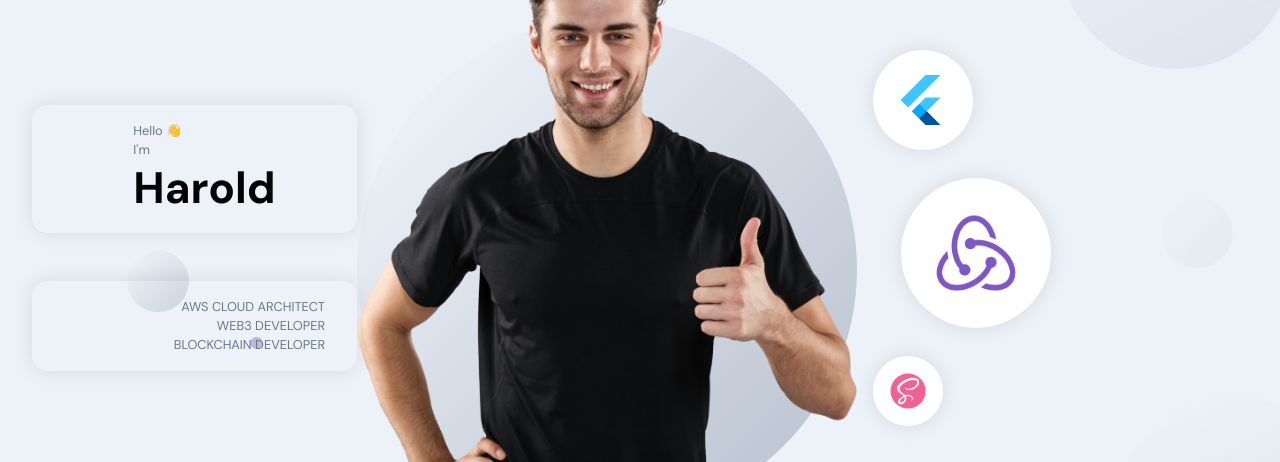
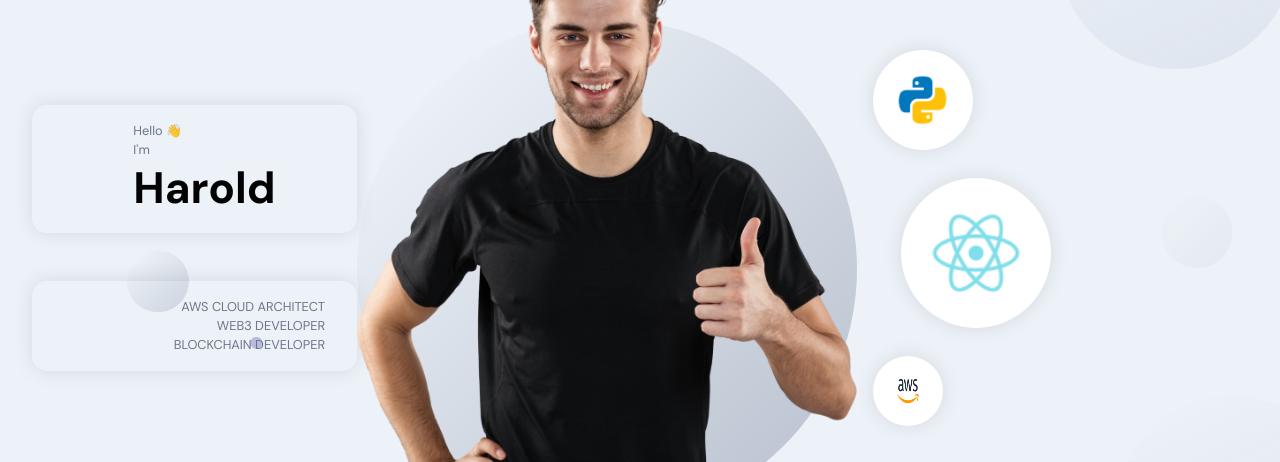
Before and after one commit to colonelxy/frontend_react, a React (Create React App) app: page / in a window 1280 px wide. Shown: the part 172-634 px from the top of the page. Built offline with nearby package versions, Linux system fonts and the light colour scheme.

Commit message:
Added tech aws and web3

```diff
--- a/src/constants/images.js
+++ b/src/constants/images.js
@@ -1,3 +1,4 @@
+import aws from '../assets/aws.png';
 import email from '../assets/email.png';
 import mobile from '../assets/mobile.png';
 import api from '../assets/api.png';
@@ -17,6 +18,7 @@ import redux from '../assets/redux.png';
 import sass from '../assets/sass.png';
 import typescript from '../assets/typescript.png';
 import vue from '../assets/vue.png';
+import web3 from '../assets/web3.jpeg';
 
 import about01 from '../assets/about01.png';
 import about02 from '../assets/about02.png';
@@ -36,6 +38,7 @@ import skype from '../assets/skype.png';
 import spotify from '../assets/spotify.png';
 
 export default {
+  aws,
   email,
   mobile,
   api,
@@ -55,6 +58,7 @@ export default {
   sass,
   typescript,
   vue,
+  web3,
   about01,
   about02,
   about03,
--- a/src/container/Header/Header.jsx
+++ b/src/container/Header/Header.jsx
@@ -67,7 +67,7 @@ const Header = () => {
       variant={scaleVariants}
       whileInView = {scaleVariants.whileInView}
       className ='app__header-circles'>
-        {[images.flutter, images.redux, images.sass].map((circle, index) =>(
+        {[images.python, images.react, images.aws].map((circle, index) =>(
           <div className='circle-cmp app__flex' key={`circle-${index}`}>
             <img src={circle} alt='circle'/>
 
```
Also changed, not shown: src/assets/aws.png (added), src/assets/web3.jpeg (added).
